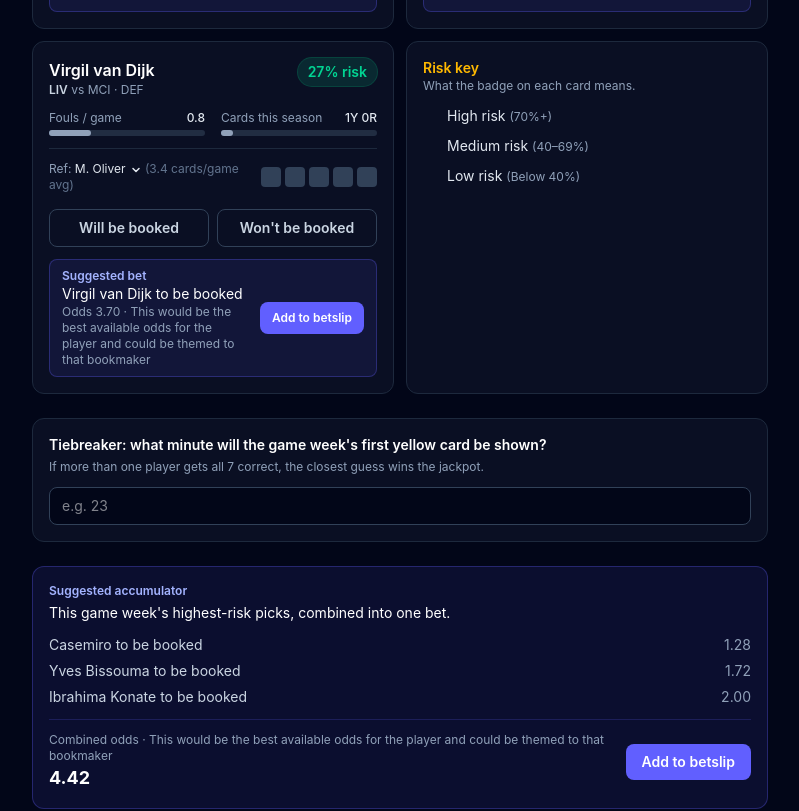
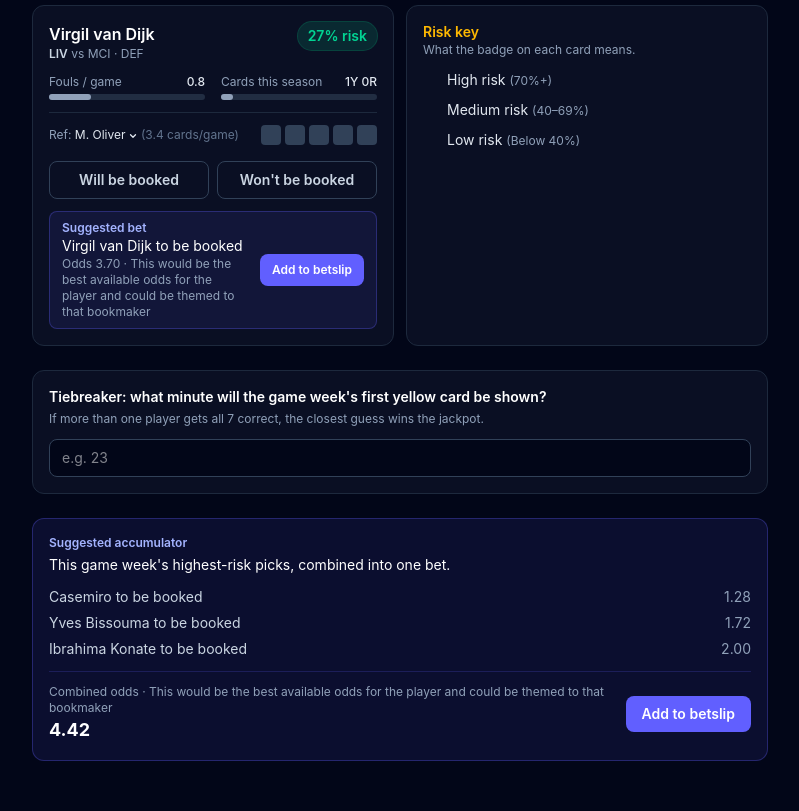
Before and after one commit to wanandonly/player-carded-FTP-prototype, a React (Vite) app: page / in a window 1280 px wide. Shown: the part 1500-2311 px from the top of the page, without its empty margins (240-1039 px from the left). Built offline with nearby package versions, Linux system fonts and the light colour scheme.

Commit message:
refactor: fit ref stats on one line and remove betslip url

```diff
--- a/src/components/PlayerCard.tsx
+++ b/src/components/PlayerCard.tsx
@@ -19,7 +19,6 @@
   const [showRefStats, setShowRefStats] = useState(false);
 
   const decimalOdds = (100 / risk.riskPercent).toFixed(2);
-  const betslipUrl = "https://www.bet365.com/";
 
   return (
     <div className="flex w-full flex-col gap-3 rounded-xl border border-slate-800 bg-slate-900/60 p-4 text-left">
@@ -67,7 +66,7 @@
                 strokeWidth={3}
                 strokeLinecap="round"
                 strokeLinejoin="round"
-                className={`ml-1 inline-block h-3 w-3 align-middle transition-transform ${
+                className={`ml-0.5 inline-block h-2.5 w-2.5 align-middle transition-transform ${
                   showRefStats ? "rotate-180" : ""
                 }`}
               >
@@ -75,7 +74,7 @@
               </svg>
             </button>{" "}
             <span className="text-slate-500">
-              ({referee.avgCardsPerGame.toFixed(1)} cards/game avg)
+              ({referee.avgCardsPerGame.toFixed(1)} cards/game)
             </span>
           </p>
         </div>
@@ -143,14 +142,9 @@
             player and could be themed to that bookmaker
           </p>
         </div>
-        <a
-          href={betslipUrl}
-          target="_blank"
-          rel="noopener noreferrer"
-          className="shrink-0 rounded-lg bg-indigo-500 px-3 py-2 text-xs font-semibold text-white transition hover:bg-indigo-400"
-        >
+        <span className="shrink-0 rounded-lg bg-indigo-500 px-3 py-2 text-xs font-semibold text-white">
           Add to betslip
-        </a>
+        </span>
       </div>
     </div>
   );
--- a/src/components/SuggestedAccumulator.tsx
+++ b/src/components/SuggestedAccumulator.tsx
@@ -21,8 +21,6 @@
     (acc, entry) => acc * decimalOddsFor(entry.risk.riskPercent),
     1,
   );
-
-  const betslipUrl = "https://www.bet365.com/";
 
   return (
     <div className="rounded-xl border border-indigo-500/30 bg-indigo-500/10 p-4">
@@ -57,14 +55,9 @@
             {combinedOdds.toFixed(2)}
           </p>
         </div>
-        <a
-          href={betslipUrl}
-          target="_blank"
-          rel="noopener noreferrer"
-          className="shrink-0 rounded-lg bg-indigo-500 px-4 py-2 text-sm font-semibold text-white transition hover:bg-indigo-400"
-        >
+        <span className="shrink-0 rounded-lg bg-indigo-500 px-4 py-2 text-sm font-semibold text-white">
           Add to betslip
-        </a>
+        </span>
       </div>
     </div>
   );
```
